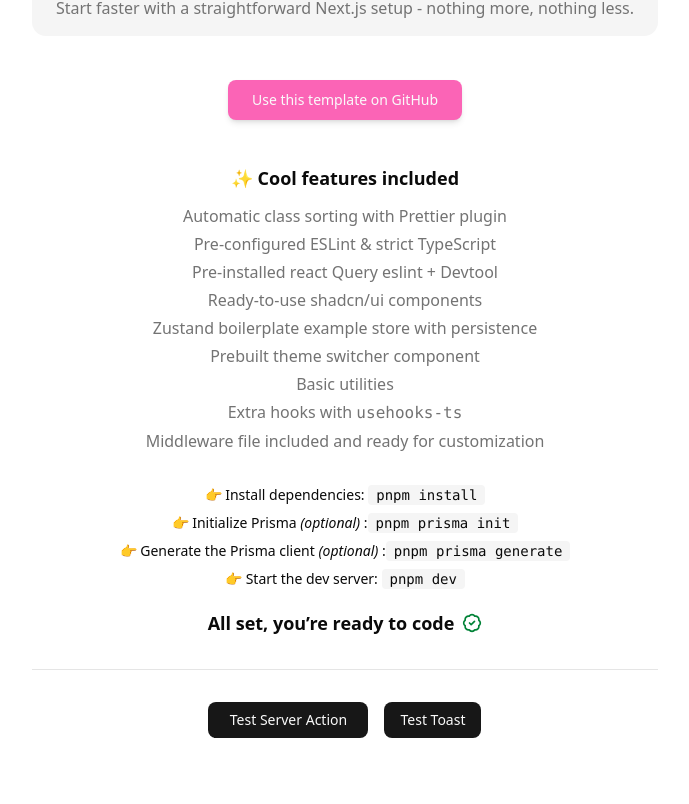
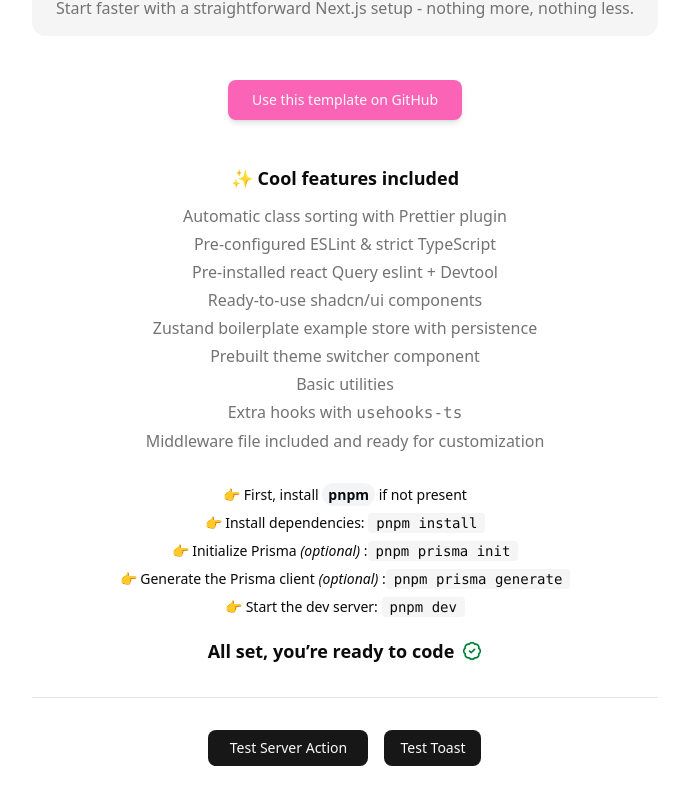
Before and after one commit to generalentropy/entropy-next-blueprint, a Next.js app: page / in a window 1280 px wide. Shown: the part 462-1266 px from the top of the page, without its empty margins (295-984 px from the left). Built offline with nearby package versions, Linux system fonts and the light colour scheme.

Commit message:
feat(docs): update

```diff
--- a/components/Hero.tsx
+++ b/components/Hero.tsx
@@ -91,6 +91,17 @@
 
       <div className="space-y-2 text-sm">
         <p>
+          👉 First, install{" "}
+          <Link
+            className="rounded-full bg-gray-100 px-1.5 py-0.5 font-semibold"
+            href="https://pnpm.io"
+          >
+            pnpm
+          </Link>{" "}
+          if not present
+        </p>
+
+        <p>
           👉 Install dependencies:{" "}
           <code className="bg-muted rounded px-2 py-0.5">pnpm install</code>
         </p>
```
Also changed, not shown: 1 other file (tests, documents, lock files or other folders).
